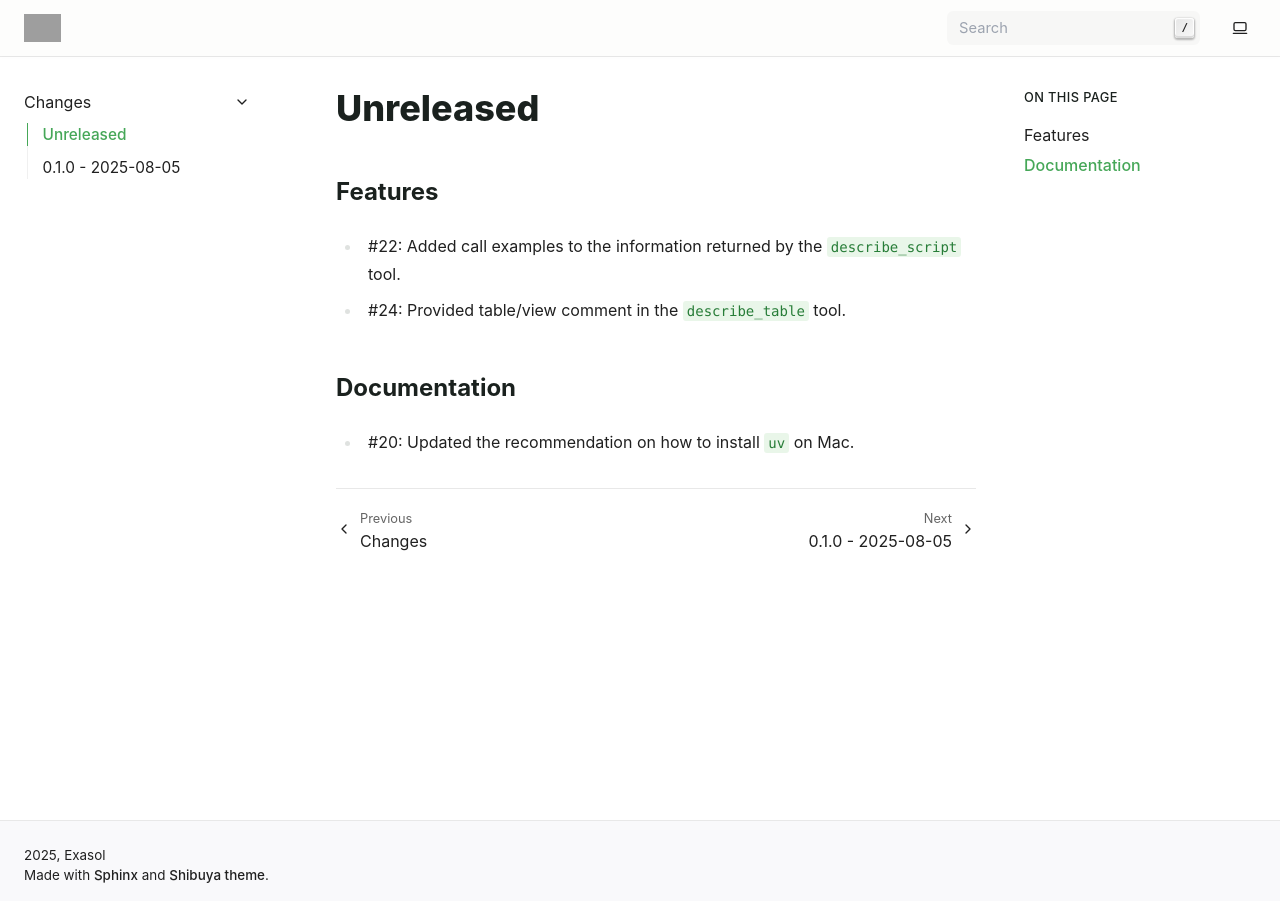
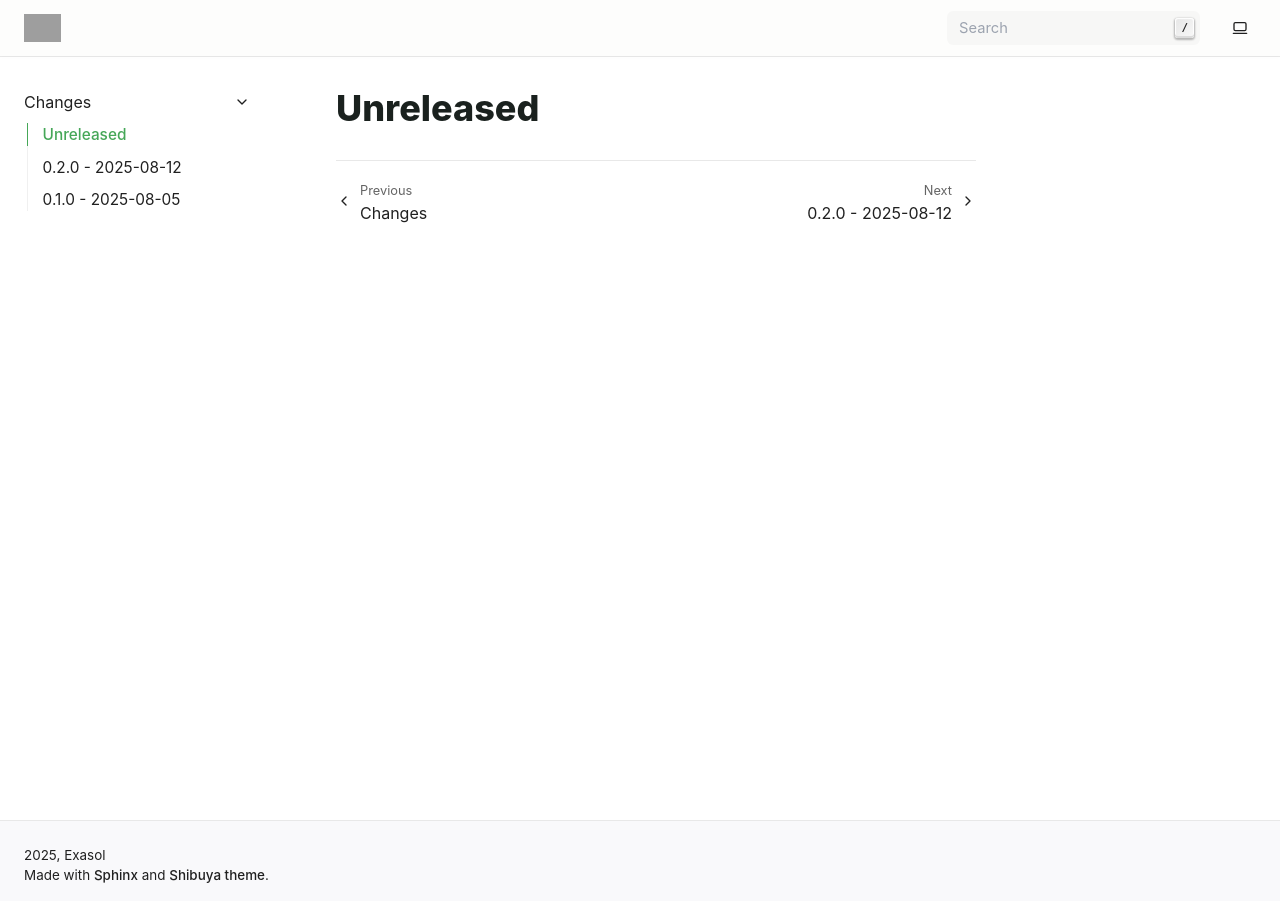
Before and after one commit to exasol/mcp-server, a Sphinx documentation site: the page built from doc/changes/unreleased.md, in a window 1280 px wide. Built offline with Sphinx 7.4.7, drawn with Linux system fonts in a browser that asks for light colours; pages that are not in the unit, such as notebooks, are missing from menus; grey boxes are pictures that could not be loaded.

Commit message:
Prepare release 0.2.0

```diff
--- a/doc/changes/unreleased.md
+++ b/doc/changes/unreleased.md
@@ -1,10 +1 @@
 # Unreleased
-
-## Features
-
-* #22: Added call examples to the information returned by the `describe_script` tool.
-* #24: Provided table/view comment in the `describe_table` tool.
-
-## Documentation
-
-* #20: Updated the recommendation on how to install `uv` on Mac.
--- a/exasol/ai/mcp/server/version.py
+++ b/exasol/ai/mcp/server/version.py
@@ -8,7 +8,7 @@ If you need to change the version, do so in the pyproject.toml, e.g. by using
 """
 
 MAJOR = 0
-MINOR = 1
+MINOR = 2
 PATCH = 0
 VERSION = f"{MAJOR}.{MINOR}.{PATCH}"
 __version__ = VERSION
--- a/pyproject.toml
+++ b/pyproject.toml
@@ -1,6 +1,6 @@
 [project]
 name = "exasol-mcp-server"
-version = "0.1.0"
+version = "0.2.0"
 requires-python = ">=3.10,<4.0"
 description = "Exasol MCP Server"
 authors = [
```
Also changed, not shown: doc/changes/changelog.md (+2 -0 lines), doc/changes/changes_0.2.0.md (added, +10 -0 lines).
